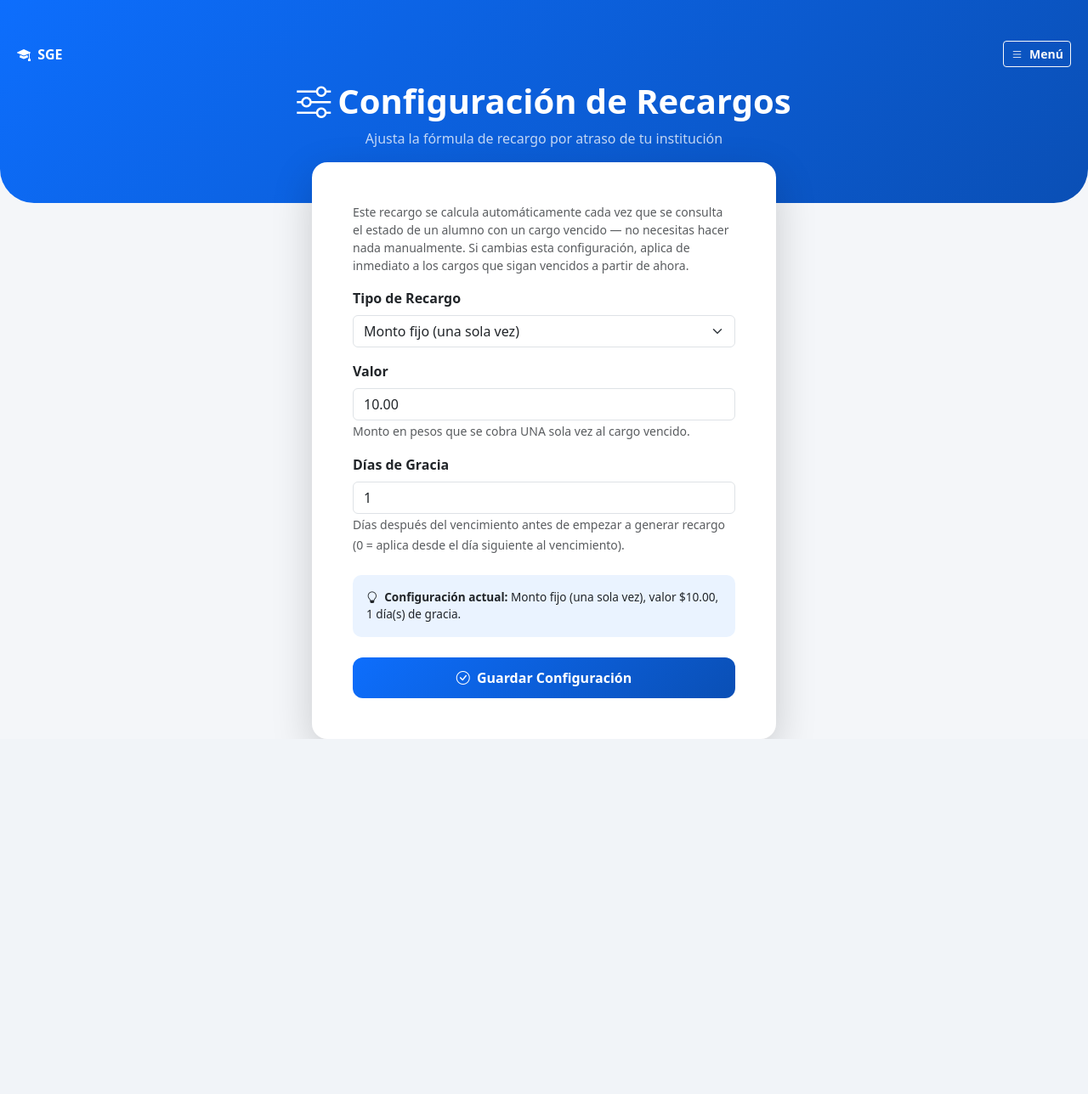
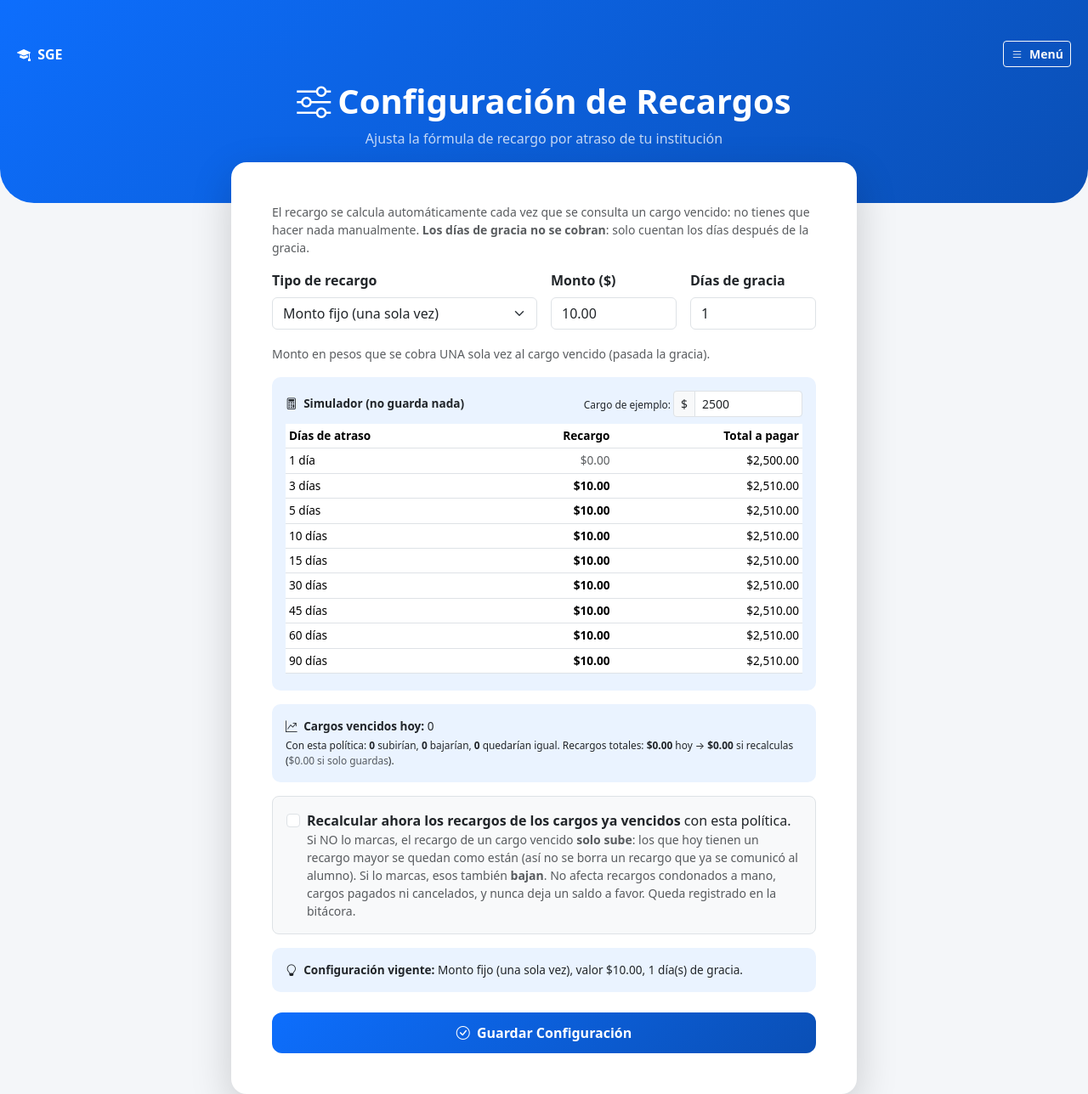
Before and after one commit to BonzerToastg9236/sge-enfermeria, a Flask app: page /configuracion/cobros in a window 1280 px wide. Shown: the whole page at 85% size. Before the commit the page ends 870 px from the top, so only its background shows below. Run offline with Flask 3, Linux system fonts and the light colour scheme; a user stored in the database is signed in; tables that the repository leaves empty hold one stand-in row (values such as "Sample post"); parts of the project's set-up code (start-up, migrations or seed data) failed here and were passed over; some libraries are stand-ins or nearby versions.

Commit message:
fix(cobros): catálogo de conceptos usable y recargos con simulador y recálculo explícito
Revisión en navegador real (Chromium) del catálogo de conceptos y de la configuración de recargos.

Catálogo de conceptos
- El campo de precio quedaba aplastado a una rendija (fila de 4 controles en columna angosta): no se veía ni se
  podía editar, y el "Renombrar" era minúsculo. Rediseño: columna ancha, precio con ancho completo, casillas con
  texto, botones con nombre ("Guardar precio", "Cambiar nombre", "Eliminar").
- El precio "a veces se bloqueaba" al desmarcar "Es la mensualidad": el estado disabled dependía de un onchange
  inline y el navegador puede restaurar la casilla sin restaurar el estado. Ahora se sincroniza al cargar y en
  `pageshow` (atrás/adelante), sin JS inline, y el campo bloqueado explica por qué.

Recargos
- Simulación de 160 combinaciones (tipo x valor x gracia x días x monto) contra una fórmula independiente: el
  CÁLCULO era correcto. El problema de uso: al BAJAR la política los cargos ya vencidos conservaban el recargo
  alto (el recargo solo sube) y la pantalla decía que aplicaba "de inmediato".
- calcular_recargo() pura, compartida por el cálculo, el recálculo y el simulador.
- Simulador en vivo (misma fórmula), vista previa del impacto sobre los cargos vencidos hoy y casilla explícita
  "Recalcular ahora los recargos de los cargos ya vencidos": baja/sube según la nueva política, respeta recargos
  condonados, no toca pagados/cancelados y nunca deja saldo a favor (piso = lo ya pagado). Queda en la bitácora.
- Etiqueta "Porcentaje del adeudo" -> "Porcentaje del monto del cargo" (se calcula sobre el monto original).

Suite completa 549/549 en SQLite y PostgreSQL 16.

Co-Authored-By: Claude Sonnet 5 <noreply@anthropic.com>

```diff
--- /dev/null
+++ b/static/js/recargos.js
@@ -0,0 +1,80 @@
+/*
+ * Pantalla de configuración de recargos: ayuda por tipo, límites del campo y SIMULADOR en vivo.
+ * Los números vienen del servidor (misma fórmula que el cálculo real) y se pintan con textContent.
+ */
+(function () {
+  const form = document.getElementById('formRecargos');
+  if (!form) return;
+
+  const tipo = document.getElementById('tipoRecargo');
+  const valor = document.getElementById('valorRecargo');
+  const gracia = document.getElementById('diasGracia');
+  const monto = document.getElementById('montoEjemplo');
+  const ayuda = document.getElementById('ayudaValor');
+  const etiqueta = document.getElementById('labelValor');
+  const tabla = document.getElementById('tablaSimulador');
+  const errorBox = document.getElementById('errorSimulador');
+
+  const TIPOS = {
+    MONTO_FIJO: { max: 99999999.99, etiqueta: 'Monto ($)', ayuda: 'Monto en pesos que se cobra UNA sola vez al cargo vencido (pasada la gracia).' },
+    PORCENTAJE: { max: 100, etiqueta: 'Porcentaje (%)', ayuda: 'Porcentaje (ej. 5 = 5%) del MONTO ORIGINAL del cargo, una sola vez. Máximo 100.' },
+    POR_DIA: { max: 10000, etiqueta: 'Monto por día ($)', ayuda: 'Pesos que se multiplican por cada día de atraso después de la gracia (crece cada día). Máximo 10,000 por día.' },
+    PORCENTAJE_MENSUAL: { max: 100, etiqueta: 'Porcentaje por mes (%)', ayuda: 'Porcentaje del monto original que se suma por cada mes (bloque de 30 días) de atraso: mes 1 = 1×, mes 2 = 2×... Máximo 100.' },
+  };
+
+  function actualizarTipo() {
+    const t = TIPOS[tipo.value];
+    if (!t) return;
+    ayuda.textContent = t.ayuda;
+    etiqueta.textContent = t.etiqueta;
+    valor.max = String(t.max);
+  }
+
+  function pesos(n) { return Number(n).toLocaleString('es-MX', { minimumFractionDigits: 2, maximumFractionDigits: 2 }); }
+
+  function celda(fila, texto, clase) {
+    const td = document.createElement('td');
+    td.textContent = texto;
+    if (clase) td.className = clase;
+    fila.appendChild(td);
+  }
+
+  function pintar(datos) {
+    const cuerpo = tabla.querySelector('tbody');
+    cuerpo.replaceChildren();
+    datos.ejemplos.forEach((e) => {
+      const fila = document.createElement('tr');
+      celda(fila, e.dias + (e.dias === 1 ? ' día' : ' días'));
+      celda(fila, '$' + pesos(e.recargo), 'text-end ' + (Number(e.recargo) > 0 ? 'fw-semibold' : 'text-muted'));
+      celda(fila, '$' + pesos(e.total), 'text-end');
+      cuerpo.appendChild(fila);
+    });
+    const i = datos.impacto;
+    const poner = (id, texto) => { document.getElementById(id).textContent = texto; };
+    poner('impVencidos', i.vencidos); poner('impSuben', i.suben); poner('impBajan', i.bajan); poner('impIguales', i.iguales);
+    poner('impActual', pesos(i.total_actual)); poner('impRecalculado', pesos(i.total_recalculado)); poner('impSinRecalcular', pesos(i.total_sin_recalcular));
+  }
+
+  let temporizador = null;
+  function simular() {
+    clearTimeout(temporizador);
+    temporizador = setTimeout(async () => {
+      const params = new URLSearchParams({ tipo_recargo: tipo.value, valor_recargo: valor.value, dias_gracia: gracia.value || '0', monto: monto.value || '2500' });
+      try {
+        const r = await fetch(form.dataset.urlSimular + '?' + params.toString(), { headers: { Accept: 'application/json' } });
+        const datos = await r.json();
+        if (!r.ok) { errorBox.textContent = datos.error || 'Revisa los valores.'; errorBox.classList.remove('d-none'); tabla.classList.add('opacity-25'); return; }
+        errorBox.classList.add('d-none');
+        tabla.classList.remove('opacity-25');
+        pintar(datos);
+      } catch (e) {
+        errorBox.textContent = 'No se pudo calcular la simulación.'; errorBox.classList.remove('d-none'); tabla.classList.add('opacity-25');
+      }
+    }, 250);
+  }
+
+  tipo.addEventListener('change', () => { actualizarTipo(); simular(); });
+  [valor, gracia, monto].forEach((el) => el.addEventListener('input', simular));
+  actualizarTipo();
+  simular();
+})();
--- a/templates/configuracion_cobros.html
+++ b/templates/configuracion_cobros.html
@@ -33,7 +33,7 @@
 
     <div class="container">
         <div class="row justify-content-center">
-            <div class="col-lg-6">
+            <div class="col-lg-9 col-xl-8">
 
 
                 <div class="card card-config shadow-lg">
@@ -53,44 +53,84 @@
                         {% endwith %}
 
                         <p class="text-muted small">
-                            Este recargo se calcula automáticamente cada vez que se consulta el
-                            estado de un alumno con un cargo vencido — no necesitas hacer nada
-                            manualmente. Si cambias esta configuración, aplica de inmediato a los
-                            cargos que sigan vencidos a partir de ahora.
+                            El recargo se calcula automáticamente cada vez que se consulta un cargo vencido: no tienes que
+                            hacer nada manualmente. <strong>Los días de gracia no se cobran</strong>: solo cuentan los días
+                            después de la gracia.
                         </p>
 
-                        <form method="POST" action="{{ url_for('configuracion.configuracion_cobros') }}">
+                        <form method="POST" action="{{ url_for('configuracion.configuracion_cobros') }}" id="formRecargos"
+                              data-url-simular="{{ url_for('configuracion.simular_recargo') }}">
                             <input type="hidden" name="csrf_token" value="{{ csrf_token() }}">
 
-                            <div class="mb-3">
-                                <label class="form-label fw-semibold">Tipo de Recargo</label>
-                                <select class="form-select" name="tipo_recargo" id="tipoRecargo">
-                                    {% for tipo in tipos_recargo %}
-                                        <option value="{{ tipo.name }}" {% if tipo == config.tipo_recargo %}selected{% endif %}>
-                                            {{ tipo.value }}
-                                        </option>
-                                    {% endfor %}
-                                </select>
+                            <div class="row g-3 mb-3">
+                                <div class="col-md-6">
+                                    <label class="form-label fw-semibold" for="tipoRecargo">Tipo de recargo</label>
+                                    <select class="form-select" name="tipo_recargo" id="tipoRecargo">
+                                        {% for tipo in tipos_recargo %}
+                                            <option value="{{ tipo.name }}" {% if tipo == config.tipo_recargo %}selected{% endif %}>{{ tipo.value }}</option>
+                                        {% endfor %}
+                                    </select>
+                                </div>
+                                <div class="col-md-3 col-6">
+                                    <label class="form-label fw-semibold" for="valorRecargo" id="labelValor">Valor</label>
+                                    <input type="number" step="0.01" min="0" class="form-control" name="valor_recargo" id="valorRecargo"
+                                           value="{{ config.valor_recargo }}" required>
+                                </div>
+                                <div class="col-md-3 col-6">
+                                    <label class="form-label fw-semibold" for="diasGracia">Días de gracia</label>
+                                    <input type="number" min="0" max="365" step="1" class="form-control" name="dias_gracia" id="diasGracia" value="{{ config.dias_gracia }}">
+                                </div>
+                                <div class="col-12"><small class="text-muted" id="ayudaValor"></small></div>
                             </div>
 
-                            <div class="mb-3">
-                                <label class="form-label fw-semibold" id="labelValor">Valor</label>
-                                <input type="number" step="0.01" min="0" class="form-control" name="valor_recargo"
-                                       value="{{ config.valor_recargo }}" required>
-                                <small class="text-muted" id="ayudaValor"></small>
+                            <!-- SIMULADOR -->
+                            <div class="ejemplo-box mb-3" id="panelSimulador">
+                                <div class="d-flex flex-wrap justify-content-between align-items-center mb-2">
+                                    <strong><i class="bi bi-calculator me-1"></i> Simulador (no guarda nada)</strong>
+                                    <span class="small">Cargo de ejemplo:
+                                        <div class="input-group input-group-sm d-inline-flex align-items-center" style="width: 9.5rem;">
+                                            <span class="input-group-text">$</span>
+                                            <input type="number" min="1" step="0.01" class="form-control" id="montoEjemplo" value="2500">
+                                        </div>
+                                    </span>
+                                </div>
+                                <table class="table table-sm mb-1 align-middle" id="tablaSimulador">
+                                    <thead><tr><th>Días de atraso</th><th class="text-end">Recargo</th><th class="text-end">Total a pagar</th></tr></thead>
+                                    <tbody></tbody>
+                                </table>
+                                <div class="small text-danger d-none" id="errorSimulador"></div>
                             </div>
 
-                            <div class="mb-4">
-                                <label class="form-label fw-semibold">Días de Gracia</label>
-                                <input type="number" min="0" class="form-control" name="dias_gracia" value="{{ config.dias_gracia }}">
-                                <small class="text-muted">
-                                    Días después del vencimiento antes de empezar a generar recargo (0 = aplica desde el día siguiente al vencimiento).
-                                </small>
+                            <!-- IMPACTO EN LOS CARGOS YA VENCIDOS -->
+                            <div class="ejemplo-box mb-3" id="panelImpacto">
+                                <strong><i class="bi bi-graph-up-arrow me-1"></i> Cargos vencidos hoy:</strong>
+                                <span id="impVencidos">{{ impacto.vencidos }}</span>
+                                <div class="small mt-1">
+                                    Con esta política: <strong id="impSuben">{{ impacto.suben }}</strong> subirían,
+                                    <strong id="impBajan">{{ impacto.bajan }}</strong> bajarían,
+                                    <strong id="impIguales">{{ impacto.iguales }}</strong> quedarían igual.
+                                    Recargos totales: <strong>$<span id="impActual">{{ impacto.total_actual }}</span></strong> hoy →
+                                    <strong>$<span id="impRecalculado">{{ impacto.total_recalculado }}</span></strong> si recalculas
+                                    (<span class="text-muted">$<span id="impSinRecalcular">{{ impacto.total_sin_recalcular }}</span> si solo guardas</span>).
+                                </div>
+                            </div>
+
+                            <div class="d-flex gap-2 align-items-start mb-3 p-3 border rounded-3 bg-light">
+                                <input class="form-check-input mt-1 flex-shrink-0" type="checkbox" name="recalcular_vencidos" id="recalcularVencidos">
+                                <label class="form-check-label" for="recalcularVencidos">
+                                    <strong>Recalcular ahora los recargos de los cargos ya vencidos</strong> con esta política.
+                                    <span class="d-block small text-muted">
+                                        Si NO lo marcas, el recargo de un cargo vencido <strong>solo sube</strong>: los que hoy tienen un recargo mayor
+                                        se quedan como están (así no se borra un recargo que ya se comunicó al alumno). Si lo marcas, esos
+                                        también <strong>bajan</strong>. No afecta recargos condonados a mano, cargos pagados ni cancelados, y nunca
+                                        deja un saldo a favor. Queda registrado en la bitácora.
+                                    </span>
+                                </label>
                             </div>
 
                             <div class="ejemplo-box mb-4">
                                 <i class="bi bi-lightbulb me-1"></i>
-                                <strong>Configuración actual:</strong> {{ config.tipo_recargo.value }},
+                                <strong>Configuración vigente:</strong> {{ config.tipo_recargo.value }},
                                 valor ${{ config.valor_recargo }}, {{ config.dias_gracia }} día(s) de gracia.
                             </div>
 
@@ -107,20 +147,6 @@
     </div>
 
     <script src="https://cdn.jsdelivr.net/npm/bootstrap@5.3.3/dist/js/bootstrap.bundle.min.js" integrity="sha384-YvpcrYf0tY3lHB60NNkmXc5s9fDVZLESaAA55NDzOxhy9GkcIdslK1eN7N6jIeHz" crossorigin="anonymous"></script>
-    <script>
-        const textos = {
-            'MONTO_FIJO': 'Monto en pesos que se cobra UNA sola vez al cargo vencido.',
-            'PORCENTAJE': 'Porcentaje (ej. 5 = 5%) que se aplica sobre el monto original del cargo.',
-            'POR_DIA': 'Monto en pesos que se multiplica por cada día de atraso (crece cada día).',
-        };
-        const select = document.getElementById('tipoRecargo');
-        const ayuda = document.getElementById('ayudaValor');
-
-        function actualizarAyuda() {
-            ayuda.textContent = textos[select.value] || '';
-        }
-        select.addEventListener('change', actualizarAyuda);
-        actualizarAyuda();
-    </script>
+    <script src="{{ url_for('static', filename='js/recargos.js') }}"></script>
 </body>
 </html>
```
Also changed, not shown: modelos/cobros.py (+33 -24 lines), rutas/configuracion.py (+77 -37 lines), servicios/cobros.py (+73 -0 lines), static/js/confirmaciones.js (+18 -0 lines), templates/conceptos_cobro.html (+32 -35 lines), tests/test_inventario_rutas.py (+1 -0 lines), tests/test_recargos_configuracion.py (added, +199 -0 lines).
